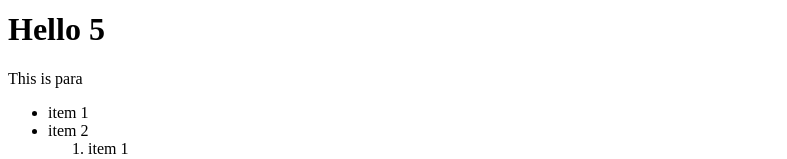
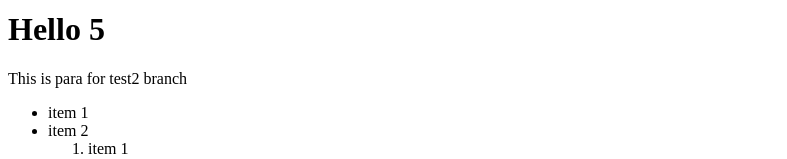
Before and after one commit to techprivacy/testrepo, a plain HTML site: page index.html in a window 1280 px wide. Shown: the part 397-556 px from the top of the page, without its empty margins (0-787 px from the left). Drawn offline with Linux system fonts and the light colour scheme.

Commit message:
new branch

```diff
--- a/index.html
+++ b/index.html
@@ -7,7 +7,7 @@
     <img src="/images/xyz.jpg" alt="this is a image">
     <img src="https://www.seiu1000.org/sites/main/files/main-images/camera_lense_0.jpeg" width="500px">
 <h1>Hello 5</h1>
-<p>This is para</p>
+<p>This is para for test2 branch</p>
 <ul>
     <li>item 1</li>
     <li>item 2</li>
```
